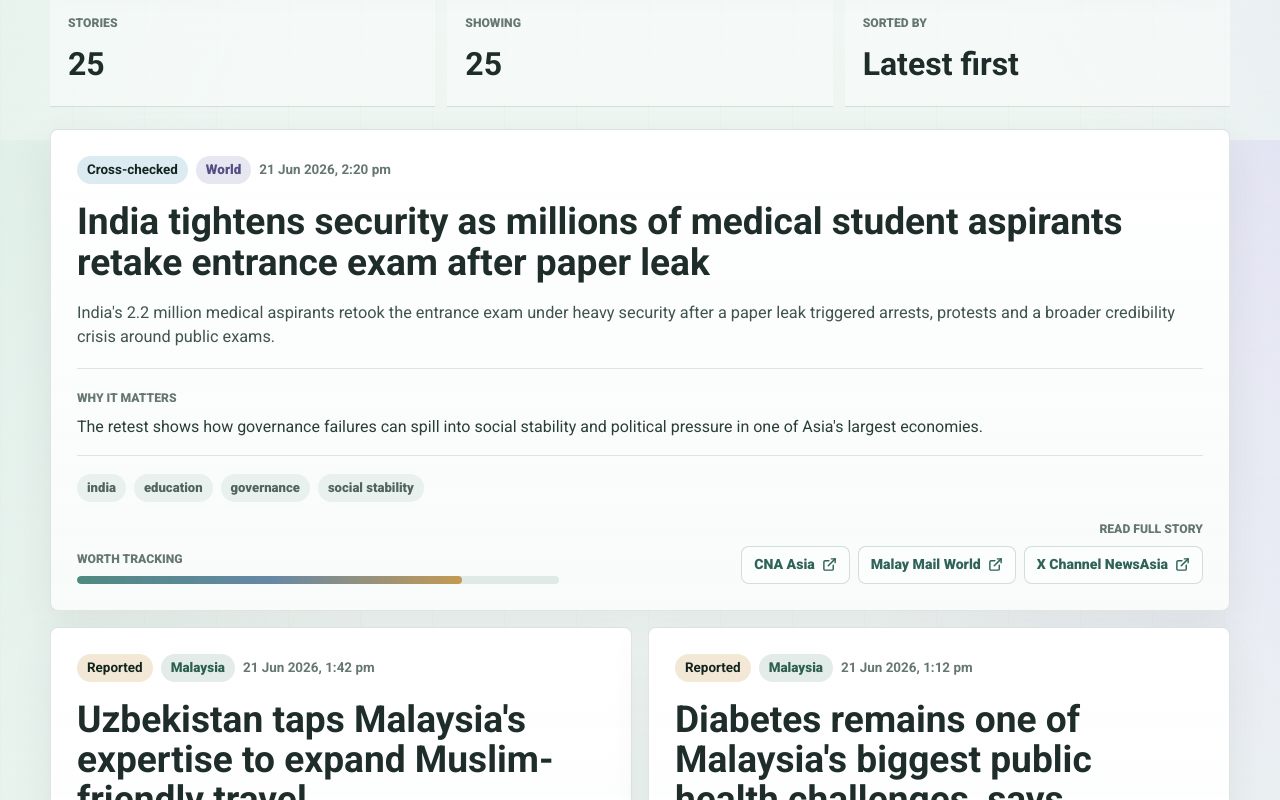
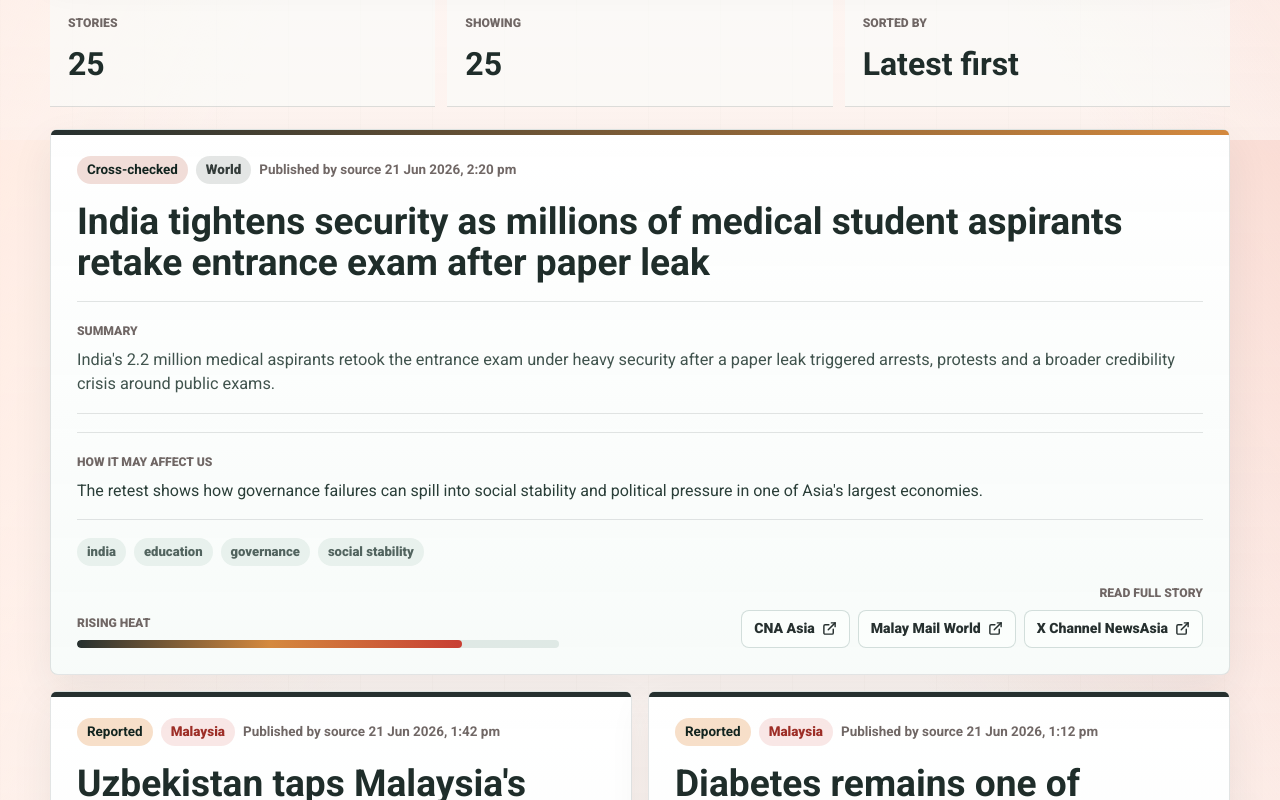
Before and after one commit to weikeat-gif/Daily-News, a React (Vite) app: page / in a window 1280 px wide. Shown: the part 660-1460 px from the top of the page. Built offline with nearby package versions, Linux system fonts and the light colour scheme.

Commit message:
Improve live search cards and heat styling

```diff
--- a/scripts/news_search.mjs
+++ b/scripts/news_search.mjs
@@ -58,6 +58,7 @@ function cleanTitle(rawTitle, sourceName) {
   if (sourceName && sourceName !== "News source") {
     title = title.replace(new RegExp(`\\s+[-–—]\\s+${escapeRegExp(sourceName)}\\s*$`, "i"), "");
   }
+  title = title.replace(/\s+\|\s+[^|]{2,60}$/, "").trim();
   title = title.replace(/\s+[-–—]\s+[^-–—]{2,80}$/, "").trim();
   if (sourceName && sourceName !== "News source") {
     title = title.replace(new RegExp(`\\s+[-–—]\\s+${escapeRegExp(sourceName)}\\s*$`, "i"), "");
@@ -82,9 +83,10 @@ function toMytIso(value) {
 function classify(text) {
   const haystack = text.toLowerCase();
   if (
-    /\b(stock|shares|market|markets|earnings|revenue|profit|investment|investor|nasdaq|nyse|bursa|ringgit|rate|inflation|tariff|oil|ev|deliveries)\b/.test(
+    /\b(stock|shares|market|markets|earnings|revenue|profit|investment|investor|nasdaq|nyse|bursa|ringgit|rate|inflation|tariff|oil|ev|deliveries|returns|valuation)\b/.test(
       haystack,
     )
+    || /\b(bull case|bear case)\b/.test(haystack)
   ) {
     return "markets_investment";
   }
@@ -106,7 +108,7 @@ function topicsFor(text, query) {
 }
 
 function summarize(description, title, sourceName, query) {
-  const fallback = `${sourceName} reports: ${title}. This is one of the latest public news results related to ${query}.`;
+  const fallback = summaryFromTitle(title, sourceName, query);
   const cleanedDescription = description.replace(/\s+/g, " ").trim();
   const repeatedTitle = title.toLowerCase();
   const normalizedDescription = cleanedDescription.toLowerCase();
@@ -121,18 +123,61 @@ function summarize(description, title, sourceName, query) {
       ? cleanedDescription
       : fallback;
 
-  if (base.length <= 220) return base;
-  return `${base.slice(0, 217).trim()}...`;
+  return truncateText(base, 220);
 }
 
 function whyItMatters(category, query) {
   if (category === "markets_investment") {
-    return `This can affect how investors read ${query}, related stocks, sector sentiment, or wider market risk.`;
+    return `This may affect investors, related stocks, supplier demand, sector sentiment, and market risk around ${query}. Watch for follow-up moves in share prices, regulation, earnings, and competitor reactions.`;
   }
   if (category === "malaysia") {
-    return `This connects ${query} to Malaysia-focused policy, business, consumer, or market developments.`;
+    return `This may affect Malaysia-focused businesses, consumers, policy decisions, or local market sentiment connected to ${query}. It is worth tracking for practical spillovers at home.`;
   }
-  return `This is a timely global update related to ${query}, useful for understanding the wider context and current discussion.`;
+  return `This may affect public safety, regulation, consumer trust, market confidence, or the wider discussion around ${query}. It helps show what risk or opportunity people may need to watch next.`;
+}
+
+function truncateText(value, maxLength) {
+  if (value.length <= maxLength) return value;
+  const clipped = value.slice(0, maxLength - 3);
+  const lastBreak = Math.max(clipped.lastIndexOf(" "), clipped.lastIndexOf("."), clipped.lastIndexOf(","));
+  const safeClip = lastBreak > 120 ? clipped.slice(0, lastBreak) : clipped;
+  return `${safeClip.trim()}...`;
+}
+
+function summaryFromTitle(title, sourceName, query) {
+  const lowerTitle = title.toLowerCase();
+  if (/\bcrash|fatal|killed|death|accident|autopilot|recall|probe|investigat/.test(lowerTitle)) {
+    return `${sourceName} reports that ${title}. The update appears to involve safety, responsibility, or regulatory questions connected to ${query}.`;
+  }
+  if (/\bearnings|revenue|profit|stock|shares|market|deliveries|sales|price|returns|bull|bear|valuation\b/.test(lowerTitle)) {
+    return `${sourceName} reports that ${title}. The story may be relevant for investors watching ${query}, demand trends, and market expectations.`;
+  }
+  if (/\blaunch|reveals|announces|unveils|plans|coming soon|expands\b/.test(lowerTitle)) {
+    return `${sourceName} reports that ${title}. The news points to a product, strategy, or expansion update related to ${query}.`;
+  }
+  return `${sourceName} reports that ${title}. The update adds new context to the latest public discussion around ${query}.`;
+}
+
+function impactFromTitle(title, category, query) {
+  const lowerTitle = title.toLowerCase();
+  if (/\bcrash|fatal|killed|death|accident|autopilot|recall|probe|investigat/.test(lowerTitle)) {
+    return `This may affect public safety, consumer trust, insurance risk, and regulator attention around ${query}. It can also influence how people judge autonomous-driving claims and brand reliability.`;
+  }
+  if (/\bearnings|revenue|profit|stock|shares|market|deliveries|sales|price|returns|bull|bear|valuation\b/.test(lowerTitle)) {
+    return `This may affect investors, related stocks, demand expectations, and market sentiment around ${query}. It is worth watching for price moves and analyst reactions.`;
+  }
+  if (/\blaunch|reveals|announces|unveils|plans|coming soon|expands\b/.test(lowerTitle)) {
+    return `This may affect customer interest, competitor response, future revenue expectations, and the product roadmap around ${query}.`;
+  }
+  return whyItMatters(category, query);
+}
+
+function importanceForTitle(title, category) {
+  const lowerTitle = title.toLowerCase();
+  if (/\bfatal|killed|death|crash|recall|probe|investigat/.test(lowerTitle)) return 5;
+  if (/\bstock|shares|earnings|revenue|profit|deliveries|market|returns|bull|bear|valuation\b/.test(lowerTitle)) return 4;
+  if (/\blaunch|reveals|announces|unveils|plans\b/.test(lowerTitle)) return 4;
+  return category === "markets_investment" ? 4 : 3;
 }
 
 function parseGoogleNews(xmlText, query) {
@@ -156,7 +201,7 @@ function parseGoogleNews(xmlText, query) {
       category,
       headline: title,
       summary: summarize(description, title, sourceName, query),
-      why_it_matters: whyItMatters(category, query),
+      why_it_matters: impactFromTitle(title, category, query),
       published_at: publishedAt,
       source_links: [
         {
@@ -166,7 +211,7 @@ function parseGoogleNews(xmlText, query) {
         },
       ],
       topics: topicsFor(`${title} ${description}`, query),
-      importance: category === "markets_investment" ? 4 : 3,
+      importance: importanceForTitle(title, category),
       confidence: "reported_unconfirmed",
     });
   }
--- a/src/App.tsx
+++ b/src/App.tsx
@@ -122,8 +122,8 @@ function getSourceHost(url: string) {
 
 function getImportanceLabel(score: number) {
   const normalizedScore = normalizeImportance(score)
-  if (normalizedScore >= 85) return 'High signal'
-  if (normalizedScore >= 65) return 'Worth tracking'
+  if (normalizedScore >= 85) return 'Hot signal'
+  if (normalizedScore >= 65) return 'Rising heat'
   return 'Developing'
 }
 
@@ -300,11 +300,11 @@ function App() {
 
         <div className="headline-grid">
           <div className="headline-copy">
-            <p className="section-kicker">Morning briefing</p>
-            <h1 id="page-title">A calmer read on the stories moving today.</h1>
+            <p className="section-kicker">Live news search</p>
+            <h1 id="page-title">Search what is happening now.</h1>
             <p className="lede">
-              Scan the newest Malaysia, markets, and world updates with clear summaries,
-              confidence labels, and direct links when you want the full story.
+              Ask for any topic and get latest public news results with short summaries,
+              impact notes, published times, and direct source links.
             </p>
           </div>
 
@@ -493,9 +493,10 @@ function App() {
 
 function StoryCard({ story, timezone }: { story: Story; timezone: string }) {
   const importance = normalizeImportance(story.importance)
+  const heatClass = importance >= 85 ? 'heat-hot' : importance >= 65 ? 'heat-warm' : 'heat-cool'
 
   return (
-    <article className="story-card">
+    <article className={`story-card ${heatClass}`}>
       <div className="story-meta">
         <span className={`confidence-pill ${confidenceTone[story.confidence]}`}>
           {confidenceLabels[story.confidence]}
@@ -503,14 +504,19 @@ function StoryCard({ story, timezone }: { story: Story; timezone: string }) {
         <span className={`category-pill category-${categoryTone[story.category]}`}>
           {categoryLabels[story.category]}
         </span>
-        <time dateTime={story.published_at}>{formatDateTime(story.published_at, timezone)}</time>
+        <time dateTime={story.published_at}>
+          Published by source {formatDateTime(story.published_at, timezone)}
+        </time>
       </div>
 
       <h2>{story.headline}</h2>
-      <p className="story-summary">{story.summary}</p>
+      <div className="summary-panel">
+        <span>Summary</span>
+        <p className="story-summary">{story.summary}</p>
+      </div>
 
       <div className="matter-panel">
-        <span>Why it matters</span>
+        <span>How it may affect us</span>
         <p>{story.why_it_matters}</p>
       </div>
 
--- a/src/styles.css
+++ b/src/styles.css
@@ -9,18 +9,18 @@
   --pointer-x: 50%;
   --pointer-y: 20%;
   --ink: #1f2d2a;
-  --muted: #667672;
+  --muted: #706765;
   --paper: #ffffff;
-  --panel: #eef6f2;
-  --line: #d7e4df;
-  --green: #2f6258;
-  --green-soft: #deeee7;
-  --rose: #bd746c;
-  --amber: #c49a54;
-  --teal: #4f8980;
-  --blue: #6688a6;
-  --lavender: #dcdcf1;
-  --focus: #3f8174;
+  --panel: #fff3ee;
+  --line: #ead8d2;
+  --green: #26302f;
+  --green-soft: #ffe7df;
+  --rose: #c83f33;
+  --amber: #d4893e;
+  --teal: #5a5f5e;
+  --blue: #7c5f6a;
+  --lavender: #f0d8d3;
+  --focus: #c83f33;
   font-synthesis: none;
   text-rendering: optimizeLegibility;
   -webkit-font-smoothing: antialiased;
@@ -36,9 +36,9 @@ body {
   min-height: 100vh;
   margin: 0;
   background:
-    linear-gradient(115deg, rgba(222, 238, 231, 0.9), transparent 36%),
-    linear-gradient(235deg, rgba(220, 220, 241, 0.74), transparent 40%),
-    linear-gradient(180deg, rgba(255, 255, 255, 0.36), rgba(234, 244, 239, 0.58)),
+    linear-gradient(115deg, rgba(255, 235, 226, 0.94), transparent 36%),
+    linear-gradient(235deg, rgba(248, 209, 199, 0.72), transparent 40%),
+    linear-gradient(180deg, rgba(255, 255, 255, 0.5), rgba(252, 241, 236, 0.62)),
     repeating-linear-gradient(
       90deg,
       rgba(31, 45, 42, 0.035) 0,
@@ -46,7 +46,7 @@ body {
       transparent 1px,
       transparent 72px
     ),
-    #f4f8f6;
+    #fff8f5;
   background-attachment: fixed;
 }
 
@@ -120,7 +120,7 @@ a {
 
 .section-kicker {
   margin: 0 0 12px;
-  color: var(--rose);
+  color: #c83f33;
   font-size: 0.86rem;
   font-weight: 800;
   text-transform: uppercase;
@@ -195,7 +195,7 @@ h1 {
 }
 
 .status-refresh:hover {
-  background: var(--green);
+  background: linear-gradient(90deg, #26302f, #c83f33);
   color: #f7fbf9;
   transform: translateY(-1px);
 }
@@ -254,7 +254,7 @@ h1 {
   padding: 0 18px;
   border: 0;
   border-radius: 8px;
-  background: var(--green);
+  background: linear-gradient(90deg, #26302f, #c83f33);
   color: #f7fbf9;
   font-weight: 850;
   transition:
@@ -264,7 +264,7 @@ h1 {
 }
 
 .ai-search-form button:hover:not(:disabled) {
-  background: #28564d;
+  background: linear-gradient(90deg, #171d1c, #a92d25);
   transform: translateY(-1px);
 }
 
@@ -378,21 +378,21 @@ h1 {
 }
 
 .filter-button.is-active {
-  background: var(--green);
+  background: linear-gradient(90deg, #26302f, #c83f33);
   color: #f7fbf9;
   box-shadow: 0 6px 16px rgba(47, 98, 88, 0.16);
 }
 
 .filter-button.category-malaysia.is-active {
-  background: #3f7a64;
+  background: #b63d33;
 }
 
 .filter-button.category-markets.is-active {
-  background: #557f9f;
+  background: #c46b2c;
 }
 
 .filter-button.category-world.is-active {
-  background: #6d6aa6;
+  background: #493942;
 }
 
 .summary-strip {
@@ -423,6 +423,7 @@ h1 {
 }
 
 .story-card {
+  position: relative;
   grid-column: span 6;
   display: flex;
   min-height: 420px;
@@ -439,6 +440,23 @@ h1 {
     border-color 160ms ease,
     transform 160ms ease,
     box-shadow 160ms ease;
+}
+
+.story-card::before {
+  position: absolute;
+  inset: 0 0 auto;
+  height: 5px;
+  border-radius: 8px 8px 0 0;
+  background: #26302f;
+  content: "";
+}
+
+.story-card.heat-warm::before {
+  background: linear-gradient(90deg, #26302f, #d4893e);
+}
+
+.story-card.heat-hot::before {
+  background: linear-gradient(90deg, #26302f, #d4893e, #c83f33);
 }
 
 .story-card:first-child {
@@ -478,15 +496,15 @@ h1 {
 }
 
 .confidence-pill.good {
-  background: var(--green-soft);
+  background: #ffe7df;
 }
 
 .confidence-pill.steady {
-  background: #dcebf2;
+  background: #f1ddd8;
 }
 
 .confidence-pill.watch {
-  background: #f3e8d5;
+  background: #f7dfc9;
 }
 
 .category-pill {
@@ -495,18 +513,18 @@ h1 {
 }
 
 .category-pill.category-malaysia {
-  background: rgba(63, 122, 100, 0.14);
-  color: #2d604f;
+  background: rgba(200, 63, 51, 0.12);
+  color: #9d2e27;
 }
 
 .category-pill.category-markets {
-  background: rgba(85, 127, 159, 0.16);
-  color: #345d7a;
+  background: rgba(212, 137, 62, 0.18);
+  color: #83511d;
 }
 
 .category-pill.category-world {
-  background: rgba(109, 106, 166, 0.16);
-  color: #514f85;
+  background: rgba(38, 48, 47, 0.12);
+  color: #343c3a;
 }
 
 .story-card h2 {
@@ -516,16 +534,24 @@ h1 {
   letter-spacing: 0;
 }
 
-.story-summary {
-  margin-bottom: 0;
-  color: #40534d;
-  font-size: 1.02rem;
-}
-
+.summary-panel,
 .matter-panel {
   padding: 16px 0;
   border-top: 1px solid rgba(31, 45, 42, 0.12);
   border-bottom: 1px solid rgba(31, 45, 42, 0.12);
+}
+
+.summary-panel span {
+  color: var(--muted);
+  font-size: 0.76rem;
+  font-weight: 800;
+  text-transform: uppercase;
+}
+
+.story-summary {
+  margin: 6px 0 0;
+  color: #40534d;
+  font-size: 1.02rem;
 }
 
 .matter-panel p {
@@ -571,7 +597,7 @@ h1 {
   display: block;
   height: 100%;
   border-radius: inherit;
-  background: linear-gradient(90deg, var(--teal), var(--blue), var(--amber));
+  background: linear-gradient(90deg, #26302f, #d4893e, #c83f33);
 }
 
 .source-row {
@@ -621,7 +647,7 @@ h1 {
 }
 
 .source-row a:hover {
-  background: var(--green);
+  background: linear-gradient(90deg, #26302f, #c83f33);
   color: #f7fbf9;
   transform: translateY(-1px);
 }
```
